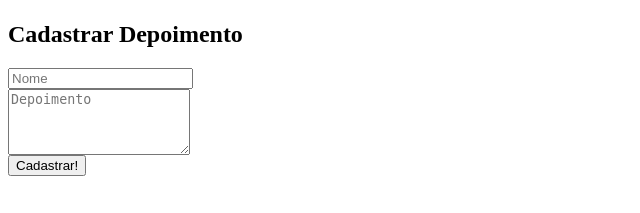
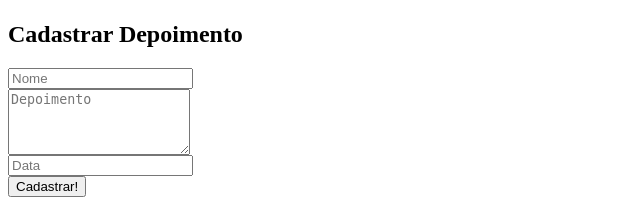
Before and after one commit to al4nn/alan-sato, a PHP site: template Curso Desenvolvimento Web Completo/5 - Projeto 01/painel/pages/cadastrar-depoimento.php in a window 1280 px wide. Shown: the part 1271-1484 px from the top of the page, without its empty margins (0-640 px from the left). Before the commit the page ends 1447 px from the top, so only its background shows below. Run offline with PHP 8.4, Linux system fonts and the light colour scheme; the template is opened without the code that fills it, so the values that code supplies are empty.

Commit message:
:hammer: altera de div para section / :sparkles: adiciona campo para cadastro de data

```diff
--- a/Curso Desenvolvimento Web Completo/5 - Projeto 01/painel/pages/cadastrar-depoimento.php
+++ b/Curso Desenvolvimento Web Completo/5 - Projeto 01/painel/pages/cadastrar-depoimento.php
@@ -1,6 +1,6 @@
 <?php checkPermissionPage(1); ?>
 
-<div class="box-painel cadastrar-depoimento">
+<section class="box-painel cadastrar-depoimento">
     <div class="title flex align-center">
         <svg xmlns="http://www.w3.org/2000/svg" viewBox="0 0 24 24" fill="none" stroke="#000" stroke-width="2" stroke-linecap="round" stroke-linejoin="round">
             <g id="SVGRepo_bgCarrier" stroke-width="0"></g>
@@ -34,7 +34,10 @@
             <textarea name="testimony" rows="4" placeholder="Depoimento"></textarea>
         </div>
         <div class="form-group">
+            <input type="text" name="date" placeholder="Data" />
+        </div>
+        <div class="form-group">
             <input class="fw-700" type="submit" name="acao" value="Cadastrar!" />
         </div>
     </form>
-</div>
+</section>
```
